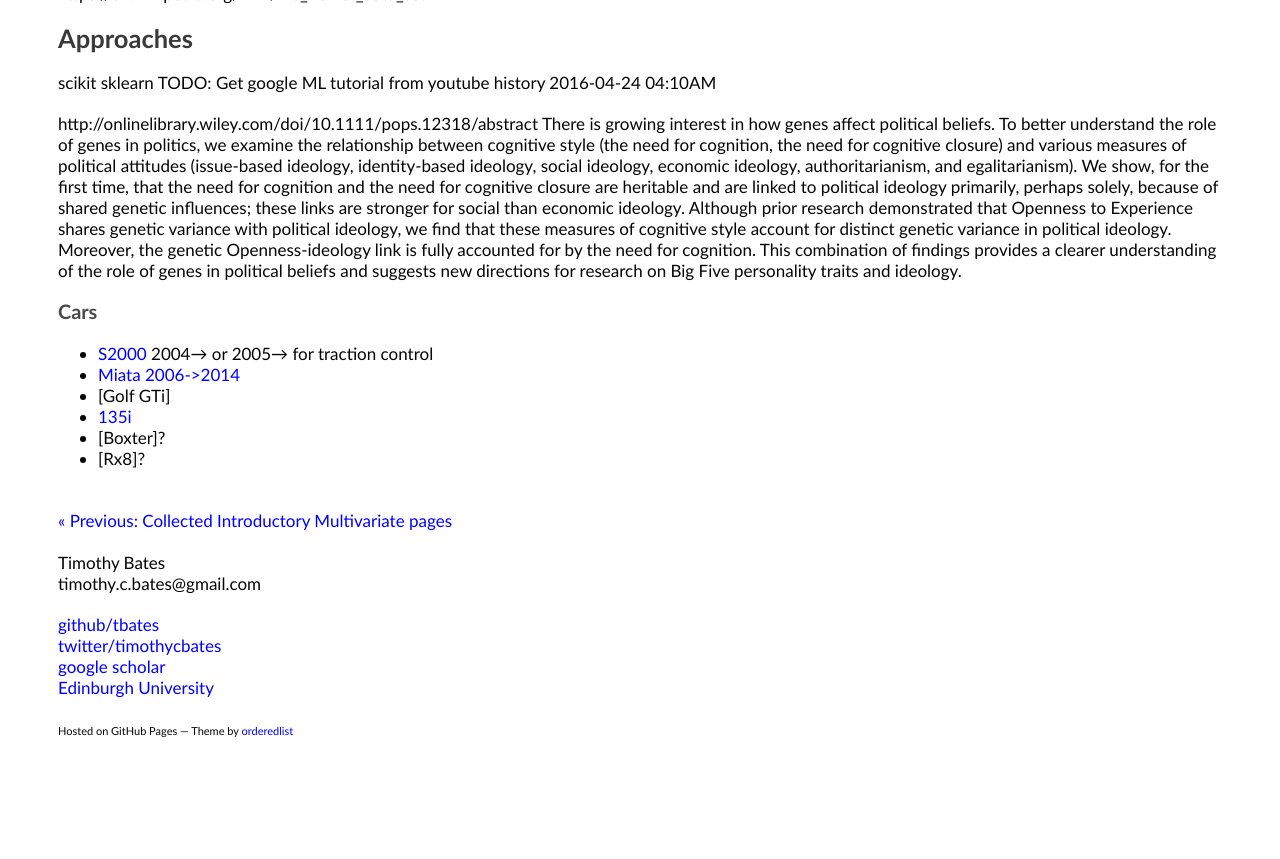
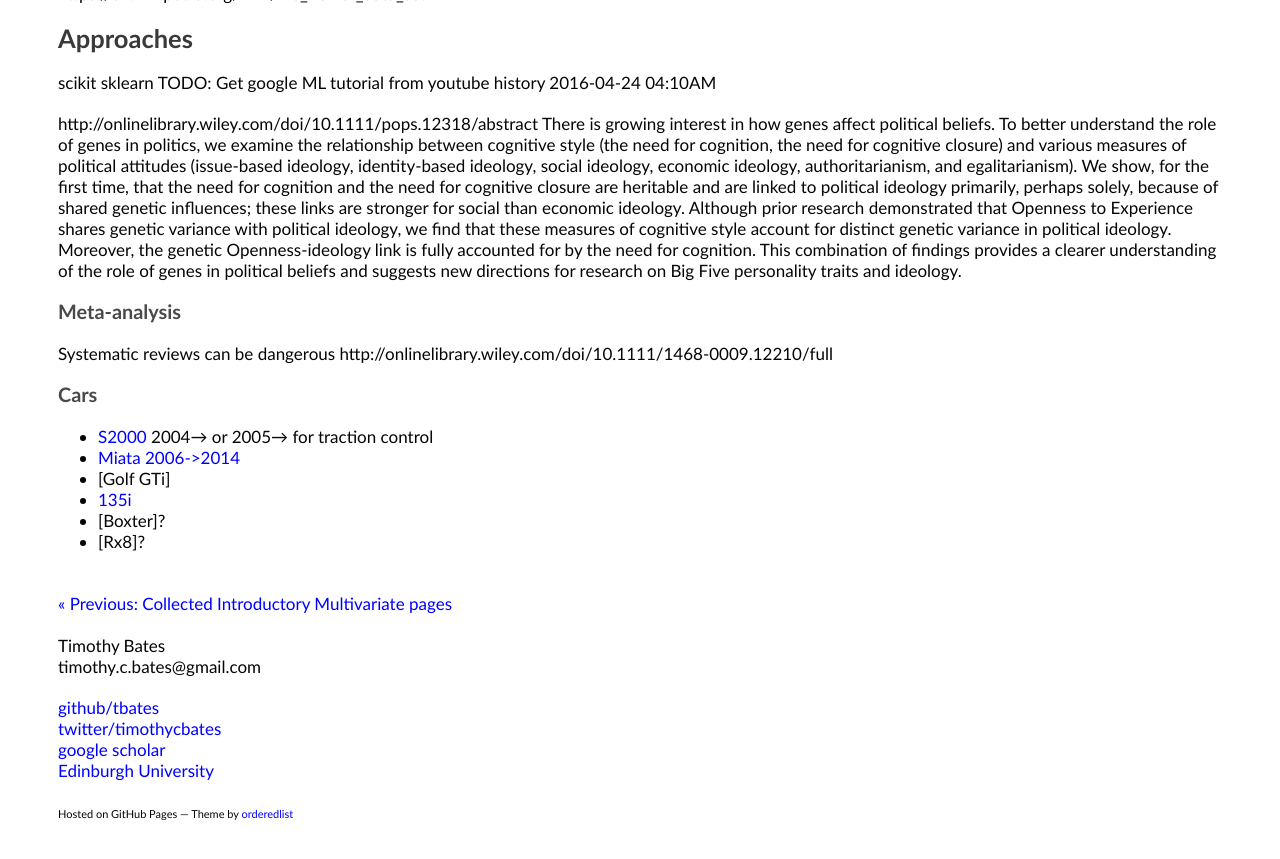
Before and after one commit to tbates/Multivariate-Stats-Course, a Jekyll site: the page built from _posts/2010-01-01-notes.markdown, in a window 1280 px wide and 900 px high, scrolled down 1096 px. Shown: the top 859 px of the window. Built offline with Jekyll 4.4.1, drawn with Linux system fonts in a browser that asks for light colours; before the commit the page ends 1913 px from its top, so only the background shows below that.

Commit message:
no message

```diff
--- a/_posts/2010-01-01-notes.markdown
+++ b/_posts/2010-01-01-notes.markdown
@@ -58,6 +58,11 @@ TODO: Get google ML tutorial from youtube history 2016-04-24 04:10AM
 http://onlinelibrary.wiley.com/doi/10.1111/pops.12318/abstract
 There is growing interest in how genes affect political beliefs. To better understand the role of genes in politics, we examine the relationship between cognitive style (the need for cognition, the need for cognitive closure) and various measures of political attitudes (issue-based ideology, identity-based ideology, social ideology, economic ideology, authoritarianism, and egalitarianism). We show, for the first time, that the need for cognition and the need for cognitive closure are heritable and are linked to political ideology primarily, perhaps solely, because of shared genetic influences; these links are stronger for social than economic ideology. Although prior research demonstrated that Openness to Experience shares genetic variance with political ideology, we find that these measures of cognitive style account for distinct genetic variance in political ideology. Moreover, the genetic Openness-ideology link is fully accounted for by the need for cognition. This combination of findings provides a clearer understanding of the role of genes in political beliefs and suggests new directions for research on Big Five personality traits and ideology.
 
+### Meta-analysis
+Systematic reviews can be dangerous
+http://onlinelibrary.wiley.com/doi/10.1111/1468-0009.12210/full
+
+
 ### Cars
 * [S2000](https://en.wikipedia.org/wiki/Honda_S2000) 2004→ or 2005→ for traction control
 * [Miata 2006->2014](https://en.wikipedia.org/wiki/Mazda_MX-5#Third_generation_.28NC.29)
```
